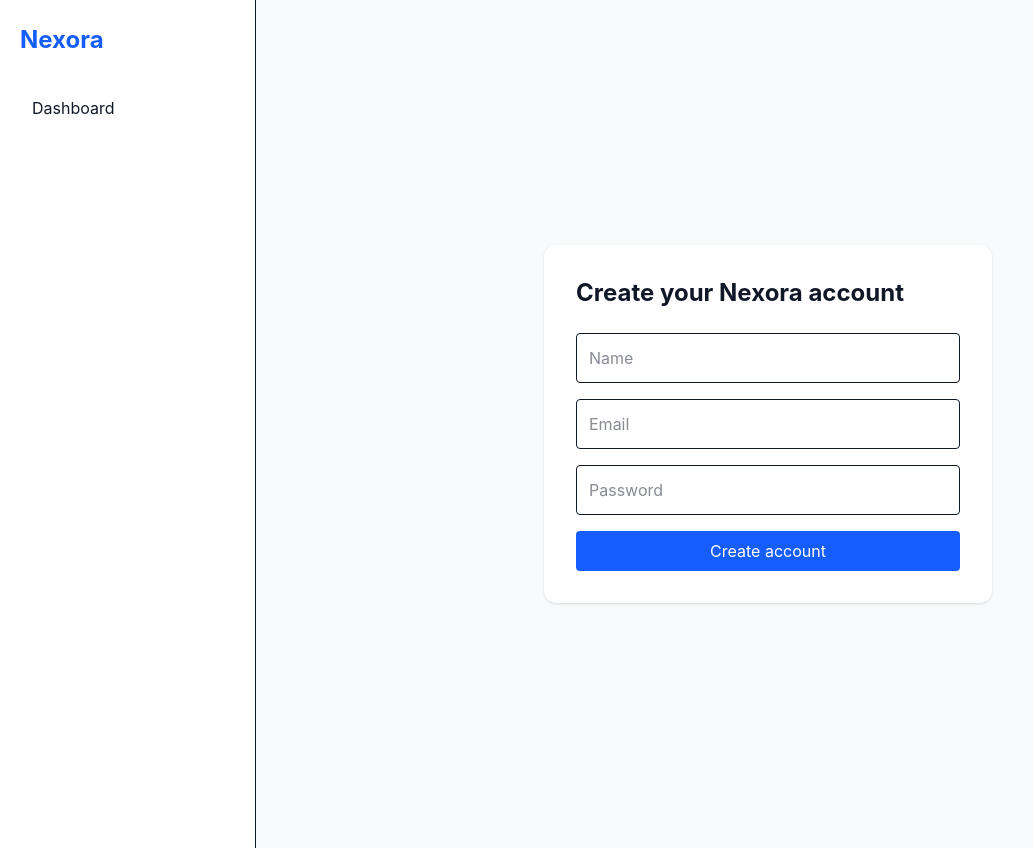
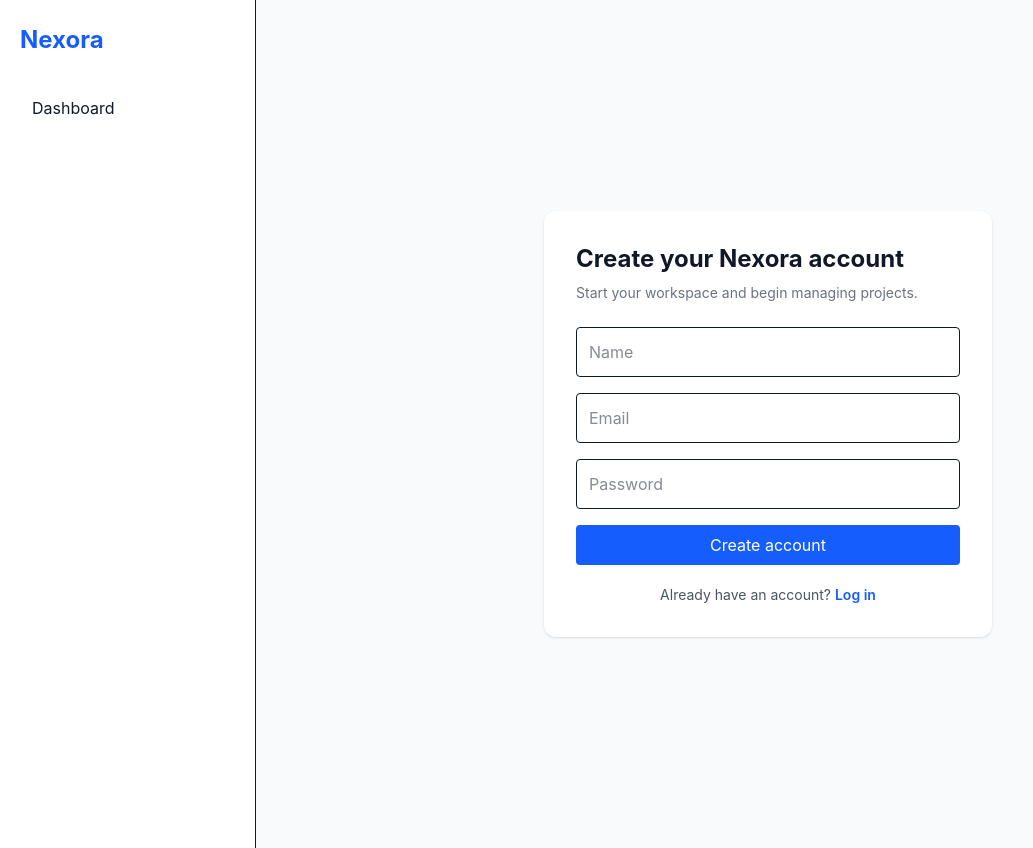
Before and after one commit to Scarlet-Twinz/nexora, a Next.js app in the folder apps/web/: page /signup in a window 1280 px wide. Shown: the whole page, without its empty margins (0-1033 px from the left). Built offline with nearby package versions, Linux system fonts and the light colour scheme; no server answers.

Commit message:
fix: make signup redirect and surface API errors

```diff
--- a/apps/web/pages/signup.tsx
+++ b/apps/web/pages/signup.tsx
@@ -1,4 +1,5 @@
-import { useEffect } from 'react';
+import { useEffect, useState } from 'react';
+import Link from 'next/link';
 import { useForm } from 'react-hook-form';
 import { useRouter } from 'next/router';
 import api from '../src/lib/api';
@@ -11,14 +12,11 @@ type SignupForm = {
 };
 
 export default function Signup() {
-  const {
-    register,
-    handleSubmit,
-    setValue,
-  } = useForm<SignupForm>();
-
+  const { register, handleSubmit, setValue } = useForm<SignupForm>();
   const router = useRouter();
   const { setAccess } = useAuth();
+  const [error, setError] = useState('');
+  const [submitting, setSubmitting] = useState(false);
 
   const inviteToken =
     typeof router.query.inviteToken === 'string'
@@ -33,37 +31,48 @@ export default function Signup() {
         ? router.query.email
         : '';
 
-    if (invitedEmail) {
-      setValue('email', invitedEmail);
-    }
-  }, [
-    router.isReady,
-    router.query.email,
-    setValue,
-  ]);
+    if (invitedEmail) setValue('email', invitedEmail);
+  }, [router.isReady, router.query.email, setValue]);
 
   const onSubmit = handleSubmit(async (data) => {
-    const res = await api.post('/auth/signup', {
-      ...data,
-      ...(inviteToken
-        ? { inviteToken }
-        : {}),
-    });
+    try {
+      setSubmitting(true);
+      setError('');
 
-    setAccess(res.data.access);
+      const res = await api.post('/auth/signup', {
+        ...data,
+        ...(inviteToken ? { inviteToken } : {}),
+      });
 
-    router.push('/dashboard');
+      if (!res.data?.access) {
+        throw new Error('Account was created but authentication was not returned.');
+      }
+
+      setAccess(res.data.access);
+      await router.push('/dashboard');
+    } catch (err: any) {
+      setError(
+        err?.response?.data?.error ||
+          err?.response?.data?.message ||
+          err?.message ||
+          'Unable to create your account. Please try again.'
+      );
+    } finally {
+      setSubmitting(false);
+    }
   });
 
   return (
     <div className="min-h-screen flex items-center justify-center bg-gray-50 px-4">
-      <form
-        onSubmit={onSubmit}
-        className="w-full max-w-md rounded-xl bg-white p-8 shadow"
-      >
-        <h1 className="mb-6 text-2xl font-bold text-gray-900">
-          Create your Nexora account
-        </h1>
+      <form onSubmit={onSubmit} className="w-full max-w-md rounded-xl bg-white p-8 shadow">
+        <h1 className="mb-2 text-2xl font-bold text-gray-900">Create your Nexora account</h1>
+        <p className="mb-6 text-sm text-gray-500">Start your workspace and begin managing projects.</p>
+
+        {error && (
+          <div className="mb-4 rounded-lg border border-red-200 bg-red-50 p-3 text-sm text-red-700">
+            {error}
+          </div>
+        )}
 
         {inviteToken && (
           <div className="mb-4 rounded-lg border border-blue-200 bg-blue-50 p-3 text-sm text-blue-700">
@@ -71,33 +80,18 @@ export default function Signup() {
           </div>
         )}
 
-        <input
-          {...register('name')}
-          type="text"
-          placeholder="Name"
-          className="mb-4 w-full rounded border p-3"
-        />
+        <input {...register('name', { required: true })} type="text" placeholder="Name" className="mb-4 w-full rounded border p-3" />
+        <input {...register('email', { required: true })} type="email" placeholder="Email" className="mb-4 w-full rounded border p-3" />
+        <input {...register('password', { required: true, minLength: 6 })} type="password" placeholder="Password" className="mb-4 w-full rounded border p-3" />
 
-        <input
-          {...register('email')}
-          type="email"
-          placeholder="Email"
-          className="mb-4 w-full rounded border p-3"
-        />
+        <button type="submit" disabled={submitting} className="w-full rounded bg-blue-600 px-4 py-2 text-white disabled:opacity-60">
+          {submitting ? 'Creating account...' : 'Create account'}
+        </button>
 
-        <input
-          {...register('password')}
-          type="password"
-          placeholder="Password"
-          className="mb-4 w-full rounded border p-3"
-        />
-
-        <button
-          type="submit"
-          className="w-full rounded bg-blue-600 px-4 py-2 text-white"
-        >
-          Create account
-        </button>
+        <p className="mt-5 text-center text-sm text-gray-600">
+          Already have an account?{' '}
+          <Link href="/login" className="font-semibold text-blue-600 hover:underline">Log in</Link>
+        </p>
       </form>
     </div>
   );
```
